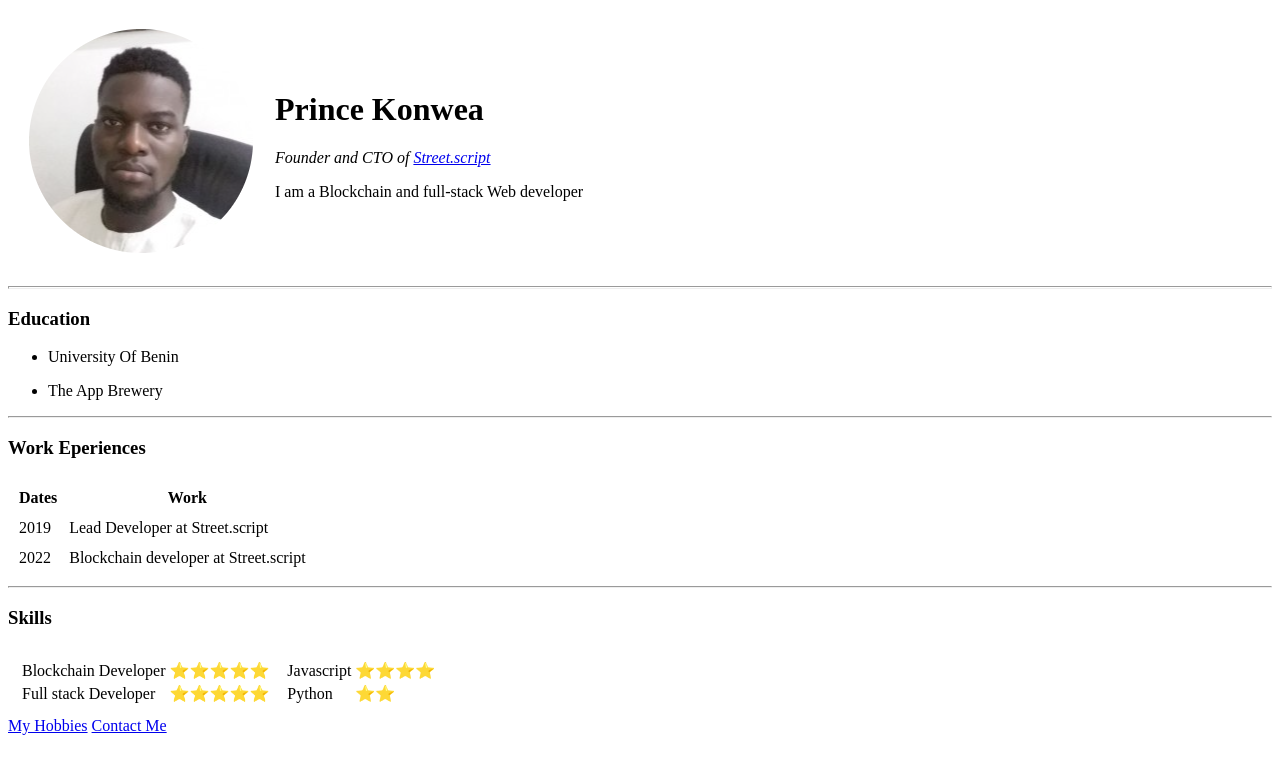
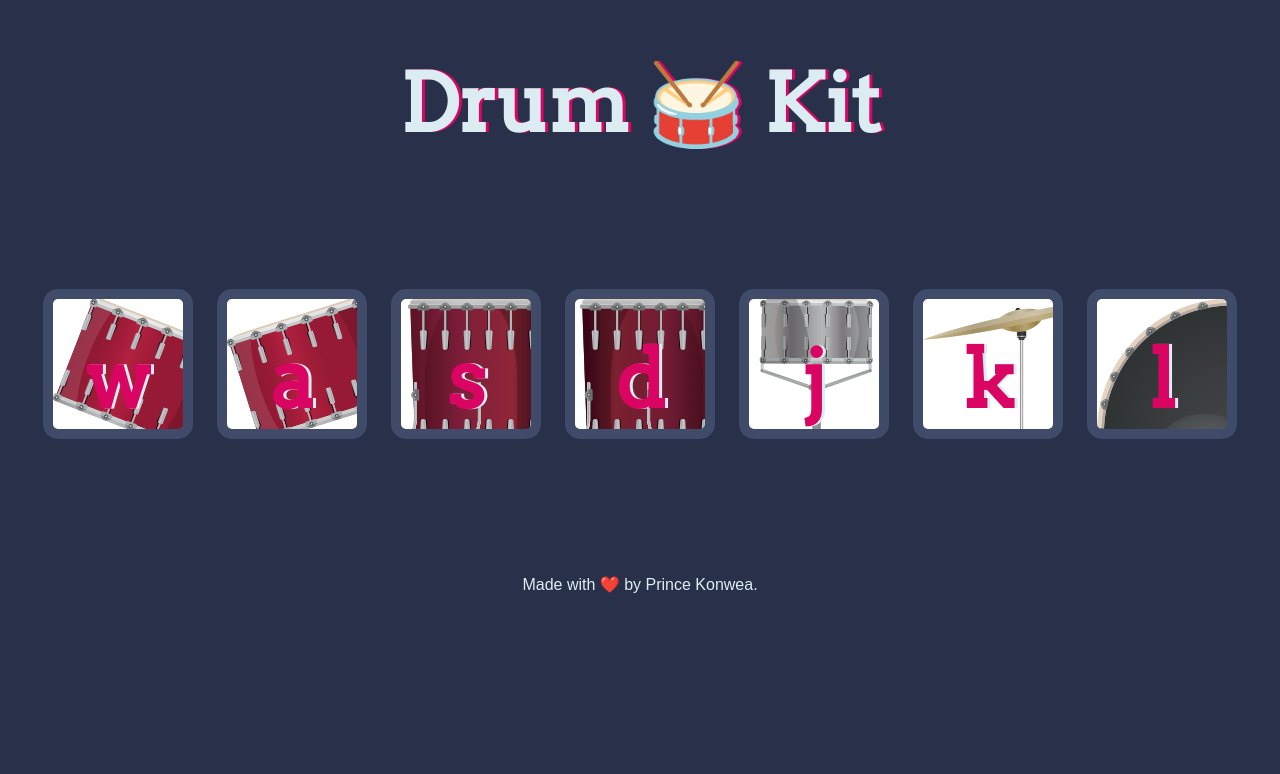
Before and after one commit to kokodecontee/CV, a plain HTML site: page index.html in a window 1280 px wide. Drawn offline with Linux system fonts and the light colour scheme.

Commit message:
Initial drumkit upload

```diff
--- a/index.html
+++ b/index.html
@@ -1,86 +1,31 @@
 <!DOCTYPE html>
 <html lang="en" dir="ltr">
-  <head>
-    <meta charset="utf-8">
-    <title>Decontee's personal site</title>
-  </head>
-  <body>
-    <table cellspacing="20">
-      <tr>
-        <td><img src="Images/princek.png" alt="Prince's image"></td>
-        <td>
-          <h1>Prince Konwea</h1>
-          <p><em>Founder and CTO of <a href="street.script.io">Street.script</a><strong></strong></em></p>
-          <p>I am a Blockchain and full-stack Web developer</p>
-        </td>
-      </tr>
-    </table>
+
+<head>
+  <meta charset="utf-8">
+  <title>Drum Kit</title>
+  <link rel="stylesheet" href="styles.css">
+  <link href="https://fonts.googleapis.com/css?family=Arvo" rel="stylesheet">
+</head>
+
+<body>
+
+  <h1 id="title">Drum 🥁 Kit</h1>
+  <div class="set">
+    <button class="w drum">w</button>
+    <button class="a drum">a</button>
+    <button class="s drum">s</button>
+    <button class="d drum">d</button>
+    <button class="j drum">j</button>
+    <button class="k drum">k</button>
+    <button class="l drum">l</button>
+  </div>
 
 
-    <hr size="3" noshades>
-    <h3>Education</h3>
-    <ul>
-      <li>
-        <p>University Of Benin</p>
-      </li>
-      <li><p>The App Brewery</p></li>
-    </ul>
-    <hr>
-    <h3>Work Eperiences</h3>
-    <table cellspacing="10">
-      <thead>
-        <tr>
-          <th>Dates</th>
-          <th>Work</th>
-        </tr>
-      </thead>
-      <tbody>
+  <script src="index.js" charset="utf-8"></script>
+</body>
 
-      </tbody>
-      <tfoot>
-
-      </tfoot>
-      <tr>
-        <td>2019</td>
-        <td>Lead Developer at Street.script</td>
-      </tr>
-      <tr>
-        <td>2022</td>
-        <td>Blockchain developer at Street.script</td>
-      </tr>
-    </table>
-    <hr>
-    <h3>Skills</h3>
-    <table cellspacing="10">
-      <tr>
-        <td>
-          <table>
-            <tr>
-            <td>Blockchain Developer</td>
-            <td>⭐⭐⭐⭐⭐</td>
-            </tr>
-            <tr>
-              <td>Full stack Developer</td>
-              <td>⭐⭐⭐⭐⭐</td>
-            </tr>
-          </table>
-        </td>
-        <td>
-          <table>
-            <tr>
-            <td>Javascript</td>
-            <td>⭐⭐⭐⭐</td>
-            </tr>
-            <tr>
-              <td>Python</td>
-              <td>⭐⭐</td>
-            </tr>
-          </table>
-        </td>
-      </tr>
-    </table>
-  <a href="Hobbies.html">My Hobbies</a>
-  <a href="Contact-me.html">Contact Me</a>
-
-  </body>
+  <footer>
+    Made with ❤️ by Prince Konwea.
+  </footer>
 </html>
--- /dev/null
+++ b/index.js
@@ -0,0 +1,59 @@
+var numberOfButtons = document.querySelectorAll(".drum").length;
+for (var i = 0; i<numberOfButtons; i++) {
+  document.querySelectorAll(".drum")[i].addEventListener("click", function(){
+
+var buttonInnerHTML=this.innerHTML;
+makeSound(buttonInnerHTML);
+buttonAnimation(buttonInnerHTML);
+
+  });
+}
+
+document.addEventListener("keydown", function(event){
+makeSound(event.key);
+buttonAnimation(event.key);
+});
+
+
+function makeSound(key){
+  switch(key){
+    case "w":
+    var tom1 = new Audio('sounds/tom-1.mp3');
+      tom1.play();
+      break;
+      case "a":
+      var tom2= new Audio('sounds/tom-2.mp3');
+      tom2.play();
+      break;
+      case "s":
+      var tom3 = new Audio('sounds/tom-3.mp3');
+      tom3.play();
+      break;
+      case "d":
+      var tom4 = new Audio('sounds/tom-4.mp3');
+      tom4.play();
+      break;
+      case "j":
+      var snare = new Audio('sounds/snare.mp3');
+      snare.play();
+      break;
+      case "k":
+      var crash = new Audio('sounds/crash.mp3');
+      crash.play();
+      break;
+      case "l":
+      var kickbass = new Audio('sounds/kick-bass.mp3');
+    kickbass.play();
+        break;
+        default: console.log(buttonInnerHTML);
+  }
+}
+
+function buttonAnimation(currentKey){
+var activeButton =document.querySelector("."+currentKey);
+activeButton.classList.add("pressed");
+
+setTimeout(function(){
+  activeButton.classList.remove("pressed");
+}, 100);
+}
--- /dev/null
+++ b/styles.css
@@ -0,0 +1,82 @@
+body {
+  text-align: center;
+  background-color: #283149;
+}
+
+h1 {
+  font-size: 5rem;
+  color: #DBEDF3;
+  font-family: "Arvo", cursive;
+  text-shadow: 3px 0 #DA0463;
+
+}
+
+footer {
+  color: #DBEDF3;
+  font-family: sans-serif;
+}
+
+.w {
+  background-image: url('images/tom1.png');
+
+}
+
+.a {
+background-image: url('images/tom2.png');
+}
+
+.s {
+background-image: url('images/tom3.png');
+}
+
+.d {
+background-image: url('images/tom4.png');
+}
+
+.j {
+background-image: url('images/snare.png');
+}
+
+.k {
+background-image: url('images/crash.png');
+}
+
+.l {
+background-image: url('images/kick.png');
+}
+
+.set {
+  margin: 10% auto;
+}
+
+.game-over {
+  background-color: red;
+  opacity: 0.8;
+}
+
+.pressed {
+  box-shadow: 0 3px 4px 0 #DBEDF3;
+  opacity: 0.5;
+}
+
+.red {
+  color: red;
+}
+
+.drum {
+  outline: none;
+  border: 10px solid #404B69;
+  font-size: 5rem;
+  font-family: 'Arvo', cursive;
+  line-height: 2;
+  font-weight: 900;
+  color: #DA0463;
+  text-shadow: 3px 0 #DBEDF3;
+  border-radius: 15px;
+  display: inline-block;
+  width: 150px;
+  height: 150px;
+  text-align: center;
+  margin: 10px;
+  background-color: white;
+}
```
Also changed, not shown: images/crash.png (added), images/kick.png (added), images/snare.png (added), images/tom1.png (added), images/tom2.png (added), images/tom3.png (added), images/tom4.png (added), 7 other files.
